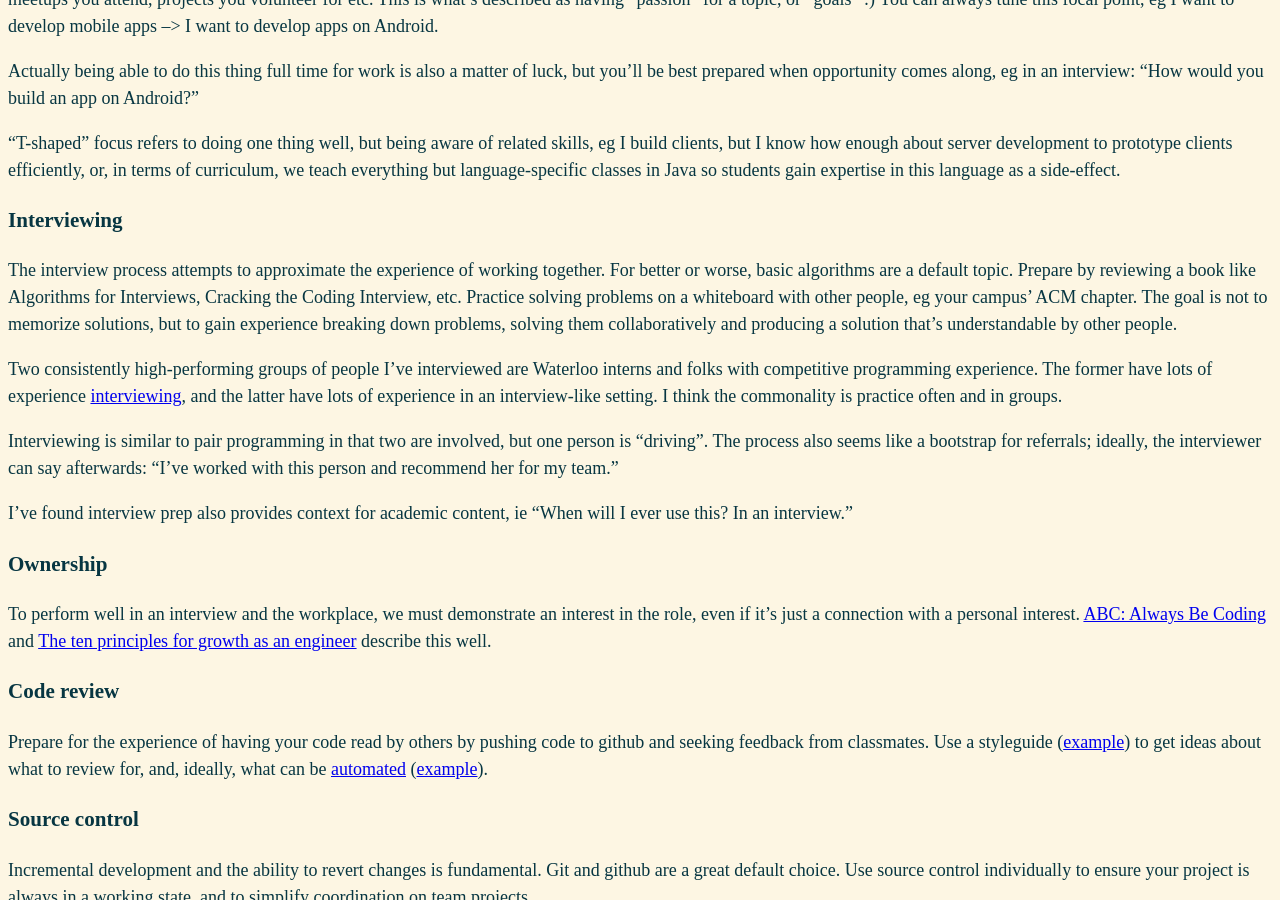
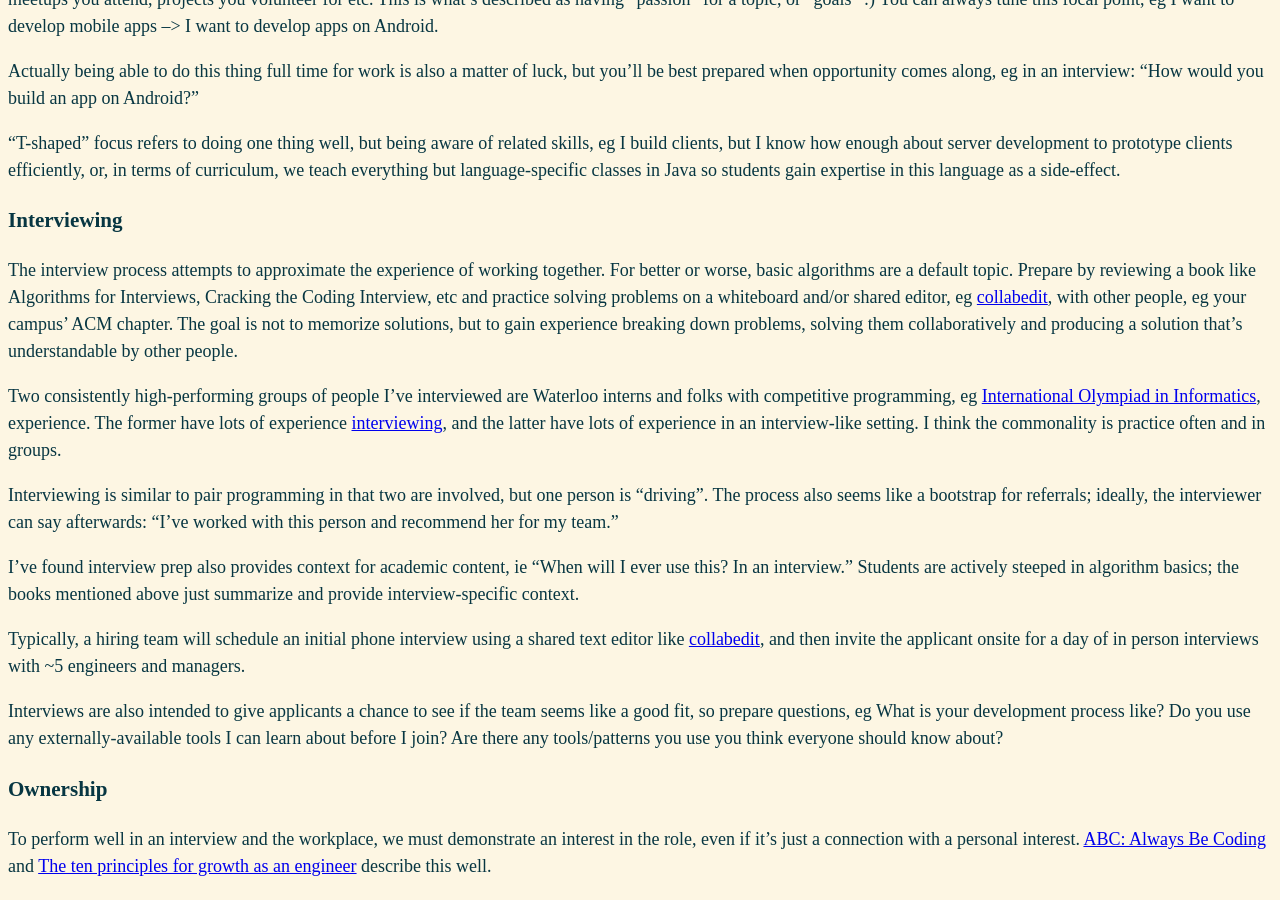
Before and after one commit to erikeldridge/erikeldridge.github.com, a Jekyll site: the page built from _posts/2013-03-21-academic-advisory.md, in a window 1280 px wide and 900 px high, scrolled down 1420 px. Built offline with Jekyll 4.4.1, drawn with Linux system fonts in a browser that asks for light colours.

Commit message:
Add scheduling context

```diff
--- a/_posts/2013-03-21-academic-advisory.md
+++ b/_posts/2013-03-21-academic-advisory.md
@@ -53,13 +53,17 @@ Actually being able to do this thing full time for work is also a matter of luck
 
 ### Interviewing
 
-The interview process attempts to approximate the experience of working together. For better or worse, basic algorithms are a default topic. Prepare by reviewing a book like Algorithms for Interviews, Cracking the Coding Interview, etc. Practice solving problems on a whiteboard with other people, eg your campus' ACM chapter. The goal is not to memorize solutions, but to gain experience breaking down problems, solving them collaboratively and producing a solution that's understandable by other people.
+The interview process attempts to approximate the experience of working together. For better or worse, basic algorithms are a default topic. Prepare by reviewing a book like Algorithms for Interviews, Cracking the Coding Interview, etc and practice solving problems on a whiteboard and/or shared editor, eg [collabedit](http://collabedit.com/), with other people, eg your campus' ACM chapter. The goal is not to memorize solutions, but to gain experience breaking down problems, solving them collaboratively and producing a solution that's understandable by other people.
 
-Two consistently high-performing groups of people I've interviewed are Waterloo interns and folks with competitive programming experience. The former have lots of experience [interviewing](https://uwaterloo.ca/co-operative-education/get-hired/interview-process/interview-process-and-procedures), and the latter have lots of experience in an interview-like setting. I think the commonality is practice often and in groups.
+Two consistently high-performing groups of people I've interviewed are Waterloo interns and folks with competitive programming, eg [International Olympiad in Informatics](https://en.wikipedia.org/wiki/International_Olympiad_in_Informatics), experience. The former have lots of experience [interviewing](https://uwaterloo.ca/co-operative-education/get-hired/interview-process/interview-process-and-procedures), and the latter have lots of experience in an interview-like setting. I think the commonality is practice often and in groups.
 
 Interviewing is similar to pair programming in that two are involved, but one person is "driving". The process also seems like a bootstrap for referrals; ideally, the interviewer can say afterwards: "I've worked with this person and recommend her for my team."
 
-I've found interview prep also provides context for academic content, ie "When will I ever use this? In an interview."
+I've found interview prep also provides context for academic content, ie "When will I ever use this? In an interview." Students are actively steeped in algorithm basics; the books mentioned above just summarize and provide interview-specific context.
+
+Typically, a hiring team will schedule an initial phone interview using a shared text editor like [collabedit](http://collabedit.com/), and then invite the applicant onsite for a day of in person interviews with ~5 engineers and managers.
+
+Interviews are also intended to give applicants a chance to see if the team seems like a good fit, so prepare questions, eg What is your development process like? Do you use any externally-available tools I can learn about before I join? Are there any tools/patterns you use you think everyone should know about?
 
 ### Ownership
 
```
